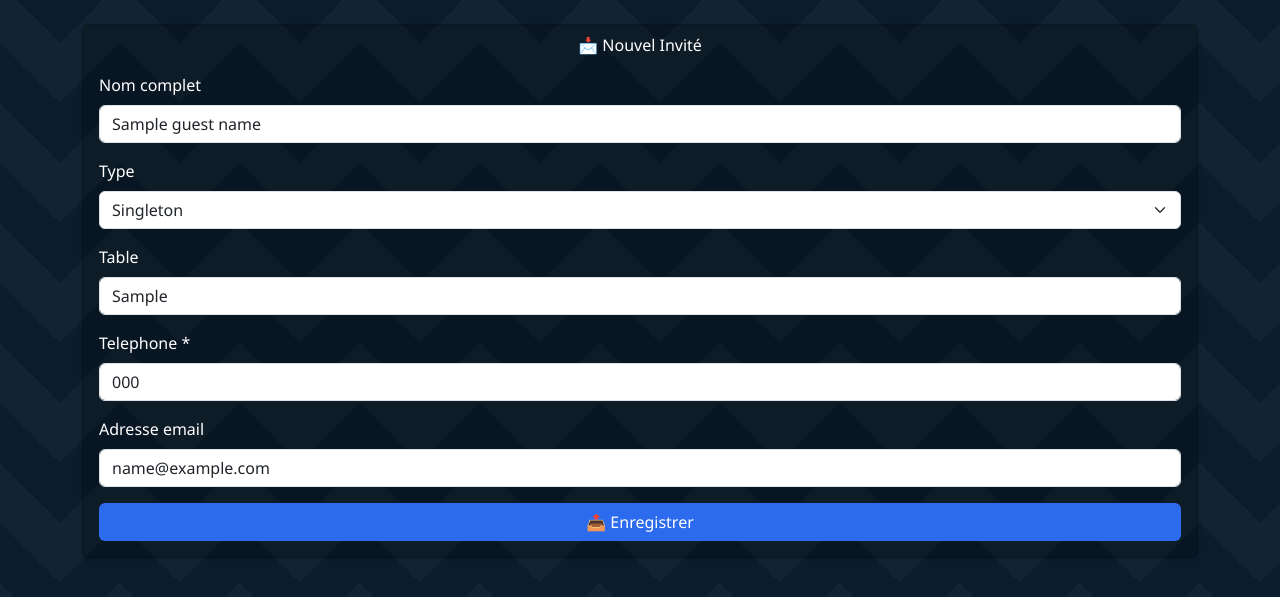
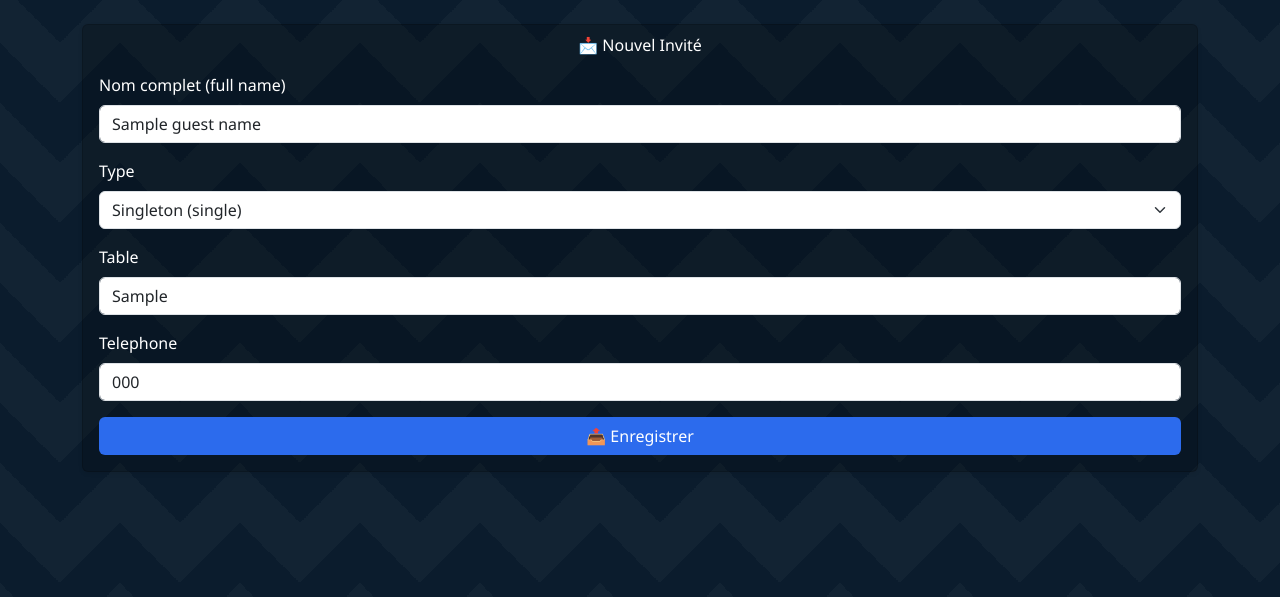
Before and after one commit to htb-pro/easyInvite, a FastAPI app: template Templates/Guest/Forms/form.html in a window 1280 px wide. Shown: the part 77-674 px from the top of the page. Run offline with FastAPI, Linux system fonts and the light colour scheme; the template is opened without the code that fills it: most values are stand-ins (such as "Sample title", 1, 10 or a date in 2020); parts of the project's set-up code (start-up, migrations or seed data) failed here and were passed over; some libraries are stand-ins or nearby versions.

Commit message:
delete email from guest  template

```diff
--- a/Templates/Guest/Forms/form.html
+++ b/Templates/Guest/Forms/form.html
@@ -87,7 +87,7 @@
         <!-- NAME -->
         <input type="hidden" value="{{event.type}}" class="event_type">
         <div class="mb-3">
-          <label class="form-label">Nom complet</label>
+          <label class="form-label">Nom complet (full name)</label>
           <input type="text" class="form-control" name="guestName" placeholder="ex : Jean Dupont " value="{{guestName}}" required>
         </div>
 
@@ -95,8 +95,8 @@
         <div class="mb-3 guest_type_div">
           <label class="form-label">Type</label>
           <select class="form-select selectInput" name="guestType"  required>
-            <option value="Singleton" {%if guestType == 'Singleton' %}selected{%endif%}>Singleton</option>
-            <option value="Couple" {% if guestType == 'Couple' %} selected {%endif%}>Couple</option>
+            <option value="Singleton" {%if guestType == 'Singleton' %}selected{%endif%}>Singleton (single)</option>
+            <option value="Couple" {% if guestType == 'Couple' %} selected {%endif%}>Couple (couple)</option>
           </select>
         </div>
 
@@ -116,16 +116,9 @@
 
         <!-- telephone -->
         <div class="mb-3">
-          <label class="form-label">Telephone *</label>
+          <label class="form-label">Telephone </label>
           <input type="number" class="form-control" maxlength="10" name="guestTel" placeholder="ex : 09900000000" value="{{guestTel}}" required>
         </div>
-
-        <!-- mail -->
-        <div class="mb-3">
-          <label class="form-label">Adresse email </label>
-          <input type="email" class="form-control" name="guestEmail" placeholder="ex : user@example.com" value="{{guestEmail}}" >
-        </div>
-
         <!-- SUBMIT -->
         <div class="d-grid">
           <button type="submit" class="btn btn-send">
--- a/Templates/Guest/List/detail.html
+++ b/Templates/Guest/List/detail.html
@@ -71,7 +71,7 @@
                     </h2>
                     <p class="">Type :  <strong>{{ guest.guest_type }} </strong></p>
                     <p class="">Telephone :<strong> {{ guest.telephone}} </strong></p>
-                    <p class="">Email :<strong>{% if  guest.email %} {{ guest.email }}{%else%} Pas d'email{%endif%} </strong></p>
+                    <!--<p class="">Email :<strong>{% if  guest.email %} {{ guest.email }}{%else%} Pas d'email{%endif%} </strong></p>-->
                     <p class="">Code d'acces :<strong> {{ guest.get_pass }} </strong></p>
                     <p class="">Date de creation :<strong>  {{guest.created_date.strftime('%d-%m-%Y %H:%M')}}  </strong></p>
                     <p class="">Etat :<strong>
--- a/Templates/Guest/List/list.html
+++ b/Templates/Guest/List/list.html
@@ -116,7 +116,7 @@
                         {%endif%}
                         <th>Statut</th>
                         <th>Téléphone</th>
-                        <th>Email</th>
+                        <!-- <th>Email</th> -->
                         <th>Creation</th>
                         <th>Actions</th>
                     </tr>
@@ -134,7 +134,7 @@
                         {%endif%}
                         <td> {% if guest.is_present %}Présent{%else%}Absent {%endif%}</td>
                         <td>{{guest.telephone}}</td>
-                        <td>{{guest.email}}</td>
+                        <!--<td>{{guest.email}}</td>-->
                         <td>  {{guest.created_date.strftime('%d-%m-%y')}} {{guest.created_date.strftime('%H:%M')}}</td>
                         <td class="d-flex justify-content-start  align-items-center">
                             {%if current_user_role == "admin" or current_user_role == "manager" %}
@@ -173,7 +173,7 @@
                             <small style="font-size:18px;">{{guest.type}}</small>
                             {%endif%}
                             <small style="font-size:18px;">{{guest.telephone}}</small></br>
-                            <small style="font-size:18px;">{{guest.email}}</small><br>
+                            <!--<small style="font-size:18px;">{{guest.email}}</small><br>-->
                             <small style="font-size:18px;">{{guest.created_date.strftime('%d-%m-%Y %H:%M' )}}</small>
                         </div>
                     </div>
```
Also changed, not shown: Routers/guest.py (+8 -11 lines), Templates/Guest/Forms/edit_form.html (+7 -13 lines).
